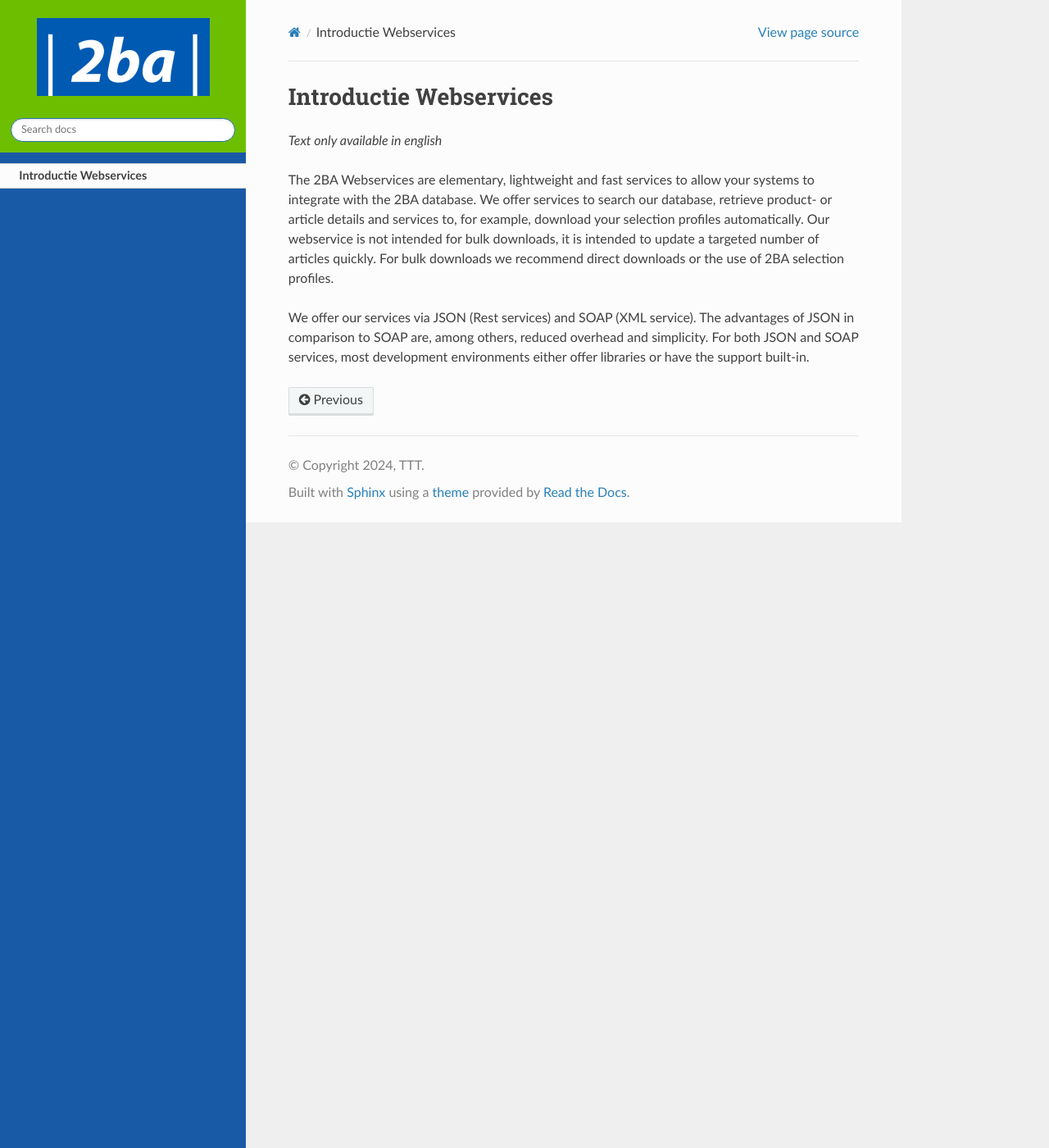
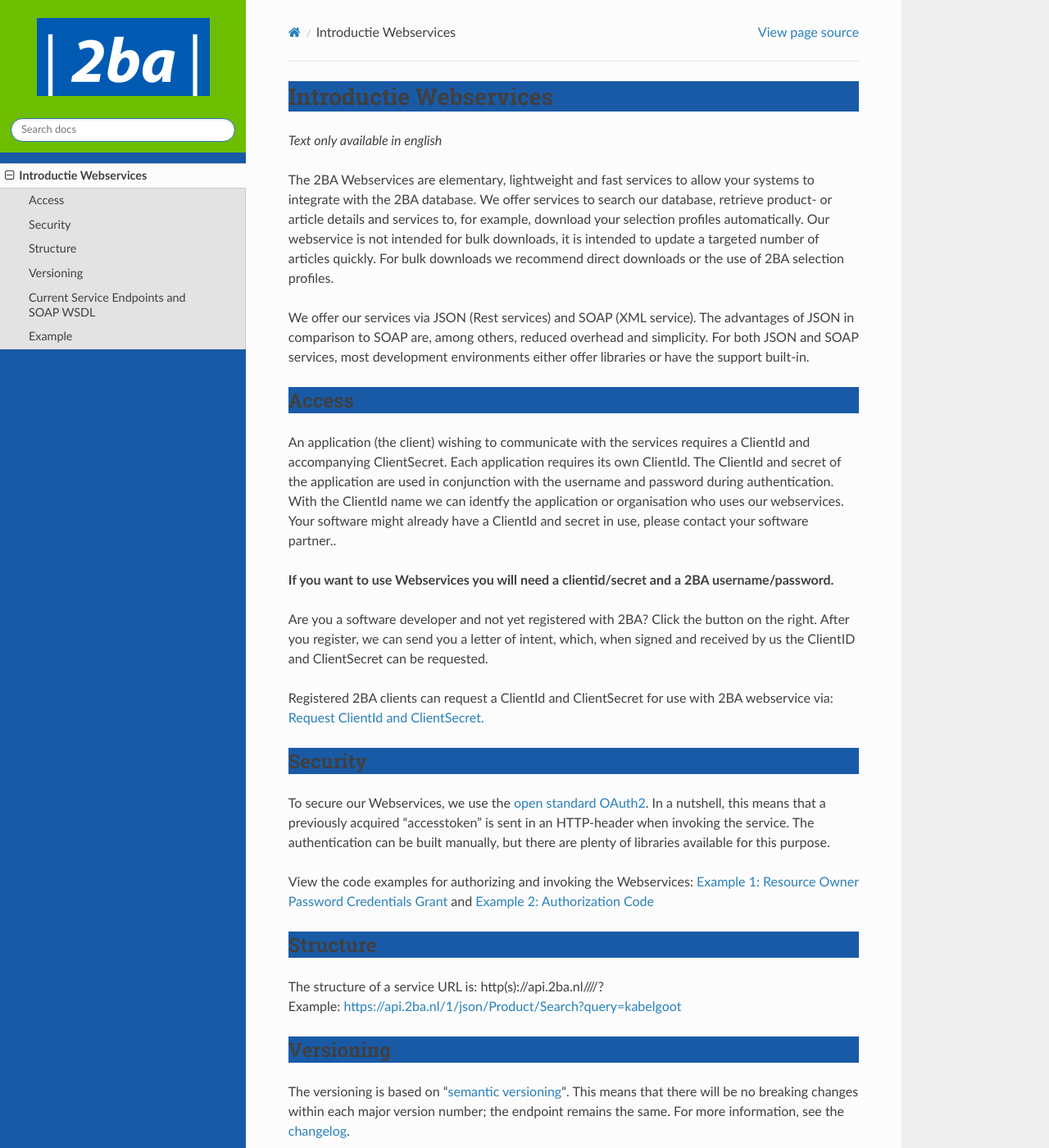
Before and after one commit to 2BABV/2BA.Documentation, a Sphinx documentation site: the page built from source/introduction.md, in a window 1280 px wide and 1400 px high. Shown: the whole window at 82% size. Built offline with Sphinx 7.4.7 and the Read the Docs theme 2.0.0, drawn with Linux system fonts in a browser that asks for light colours; some of the changed text lies outside the part shown.

Commit message:
Added more content

```diff
--- a/source/_static/css/2ba.css
+++ b/source/_static/css/2ba.css
@@ -11,5 +11,9 @@
 }
 
 .wy-menu-vertical a:hover {
-    background: none;
+    background: #6DBE00;
 }
+
+h1,h2,h3,h4,h5,h6 {
+    background-color: #195AA7;
+}
--- a/source/introduction.md
+++ b/source/introduction.md
@@ -5,3 +5,41 @@
 The 2BA Webservices are elementary, lightweight and fast services to allow your systems to integrate with the 2BA database. We offer services to search our database, retrieve product- or article details and services to, for example, download your selection profiles automatically. Our webservice is not intended for bulk downloads, it is intended to update a targeted number of articles quickly. For bulk downloads we recommend direct downloads or the use of 2BA selection profiles.
 
 We offer our services via JSON (Rest services) and SOAP (XML service). The advantages of JSON in comparison to SOAP are, among others, reduced overhead and simplicity. For both JSON and SOAP services, most development environments either offer libraries or have the support built-in.
+
+### Access
+
+An application (the client) wishing to communicate with the services requires a ClientId and accompanying ClientSecret. Each application requires its own ClientId. The ClientId and secret of the application are used in conjunction with the username and password during authentication. With the ClientId name we can identfy the application or organisation who uses our webservices. Your software might already have a ClientId and secret in use, please contact your software partner..
+
+**If you want to use Webservices you will need a clientid/secret and a 2BA username/password.**
+
+Are you a software developer and not yet registered with 2BA? Click the button on the right. After you register, we can send you a letter of intent, which, when signed and received by us the ClientID and ClientSecret can be requested.
+
+Registered 2BA clients can request a ClientId and ClientSecret for use with 2BA webservice via: [Request ClientId and ClientSecret.](mailto:helpdesk%402ba.nl?cc=ec%402ba.nl;th%402ba.nl&subject=Request%20ClientId%20and%20ClientSecret%20for%20use%20with%202BA%20web%20service.&body=Dear%20applicant%2C%20%0D%0A%0D%0AWe%20need%20a%20number%20of%20details%20to%20process%20the%20ClientId%20and%20ClientSecret%20application.%20%0D%0ACompany%20Name%3A%20%0D%0AApplicant%20Name%3A%20%0D%0AApplicant%20E-mail%3A%0D%0APhone%20number%3A%20%0D%0A%0D%0ARelationship%20type%3A%20Software%20supplier%20%2F%20Installer%20%2F%20Data%20supplier%20%2F%20Wholesale%2F%20Webshop%20%2F%20others%20*%20%0D%0A*%20strike%20out%20what%20does%20not%20apply.%20%0D%0A%0D%0AIf%20the%20application%20is%20for%20another%20company%2C%20then%20provide%20the%20company%20name%20and%20the%20contact%20person%20for%20whom%20you%20are%20making%20the%20request%20for.%0D%0A%0D%0AYours%20sincerely%20%0D%0A2BA%20support%20team%20%0D%0A)
+
+### Security
+
+To secure our Webservices, we use the [open standard OAuth2](https://www.2ba.nl/documentatie/webservices/oauth2). In a nutshell, this means that a previously acquired “accesstoken” is sent in an HTTP-header when invoking the service. The authentication can be built manually, but there are plenty of libraries available for this purpose.
+
+View the code examples for authorizing and invoking the Webservices: [Example 1: Resource Owner Password Credentials Grant](https://www.2ba.nl/documentatie/webservices/oauth2/resource-owner-password-credentials-grant) and [Example 2: Authorization Code](https://www.2ba.nl/documentatie/webservices/oauth2/authorization-code)
+
+### Structure
+
+The structure of a service URL is: http(s)://api.2ba.nl/<major versionnumber>/<protocol>/<servicename>/<function>?<parameters>
+Example: [https://api.2ba.nl/1/json/Product/Search?query=kabelgoot](https://api.2ba.nl/1/json/Product/Search?query=kabelgoot)
+
+### Versioning
+
+The versioning is based on “[semantic versioning](http://semver.org/)“. This means that there will be no breaking changes within each major version number; the endpoint remains the same. For more information, see the [changelog](https://www.2ba.nl/documentatie/webservices/changelog).
+
+### Current Service Endpoints and SOAP WSDL
+
+|                |Production                                            |Bèta                                                           |
+|----------------|------------------------------------------------------|---------------------------------------------------------------|
+|json            |https://api.2ba.nl/**1**/json/{service}/{function}    |https://api._**beta**_.2ba.nl/**1**/json/{service}/{function}  |
+|soap            |https://api.2ba.nl/**1**/soap/{service}?SingleWsdl    |https://api._**beta**_.2ba.nl/**1**/soap/{service}?SingleWsdl  |
+
+The service endpoint is constructed with only the major version number in it. E.g.: [https://api.2ba.nl/**1**/json/Product/Search](https://api.2ba.nl/1/json/Product/Search)
+
+### Example
+
+To give you an impression of the API, we have provided a small C# code sample in which the function DetailsByGLNAndTradeItemId from the Product service is invoked via JSON.
```
